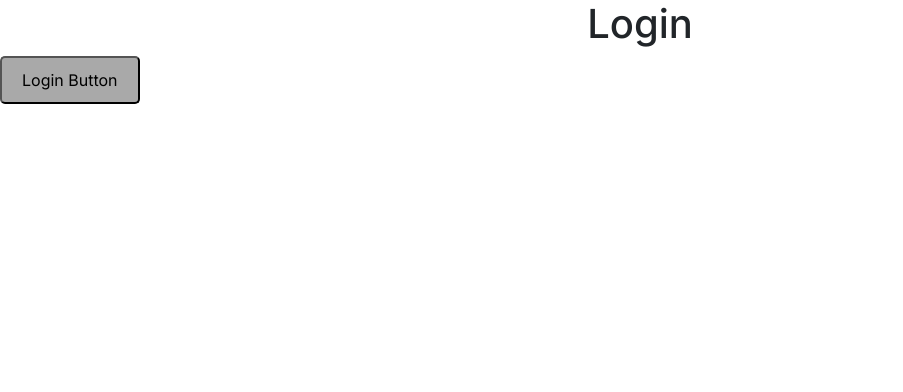
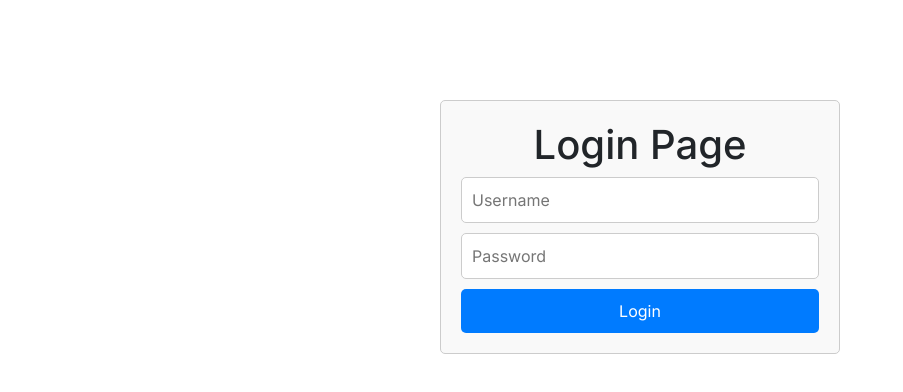
Before and after one commit to abhay9656/Mern-stack, a Next.js app in the folder Section 2/frontend/: page /login in a window 1280 px wide. Shown: the top 392 px of the page, without its empty margins (0-903 px from the left). Built offline with nearby package versions, Linux system fonts and the light colour scheme.

Commit message:
created a login page

```diff
--- a/Section 2/frontend/src/app/login/login.module.css
+++ b/Section 2/frontend/src/app/login/login.module.css
@@ -1,8 +1,32 @@
-.text{
-    text-align: center;
-}
-.loginBtn{
-    padding: 10px 20px;
-    background-color: darkgray;
+
+
+.container {
+    max-width: 400px;
+    margin: 100px auto;
+    padding: 20px;
+    border: 1px solid #ccc;
     border-radius: 5px;
-}
+    background-color: #f9f9f9;
+  }
+
+  .input {
+    width: 100%;
+    margin-bottom: 10px;
+    padding: 10px;
+    border-radius: 5px;
+    border: 1px solid #ccc;
+  }
+
+  .button {
+    width: 100%;
+    padding: 10px;
+    border: none;
+    border-radius: 5px;
+    background-color: #007bff;
+    color: #fff;
+    cursor: pointer;
+  }
+
+  .button:hover {
+    background-color: #0056b3;
+  }
--- a/Section 2/frontend/src/app/login/page.jsx
+++ b/Section 2/frontend/src/app/login/page.jsx
@@ -3,8 +3,12 @@ import classes from './login.module.css'
 const Login = () => {
   return (
     <div>
-      <h1 className={classes.text}>Login</h1>
-      <button className={classes.loginBtn}>Login Button</button>
+      <div className={classes.container}>
+      <h1 style={{textAlign:'center'}}>Login Page</h1>
+      <input className={classes.input} type="text"  placeholder="Username"   />
+      <input className={classes.input}  type="password"  placeholder="Password"  />
+      <button className={classes.button} >Login</button>
+    </div>
     </div>
   )
 }
```
